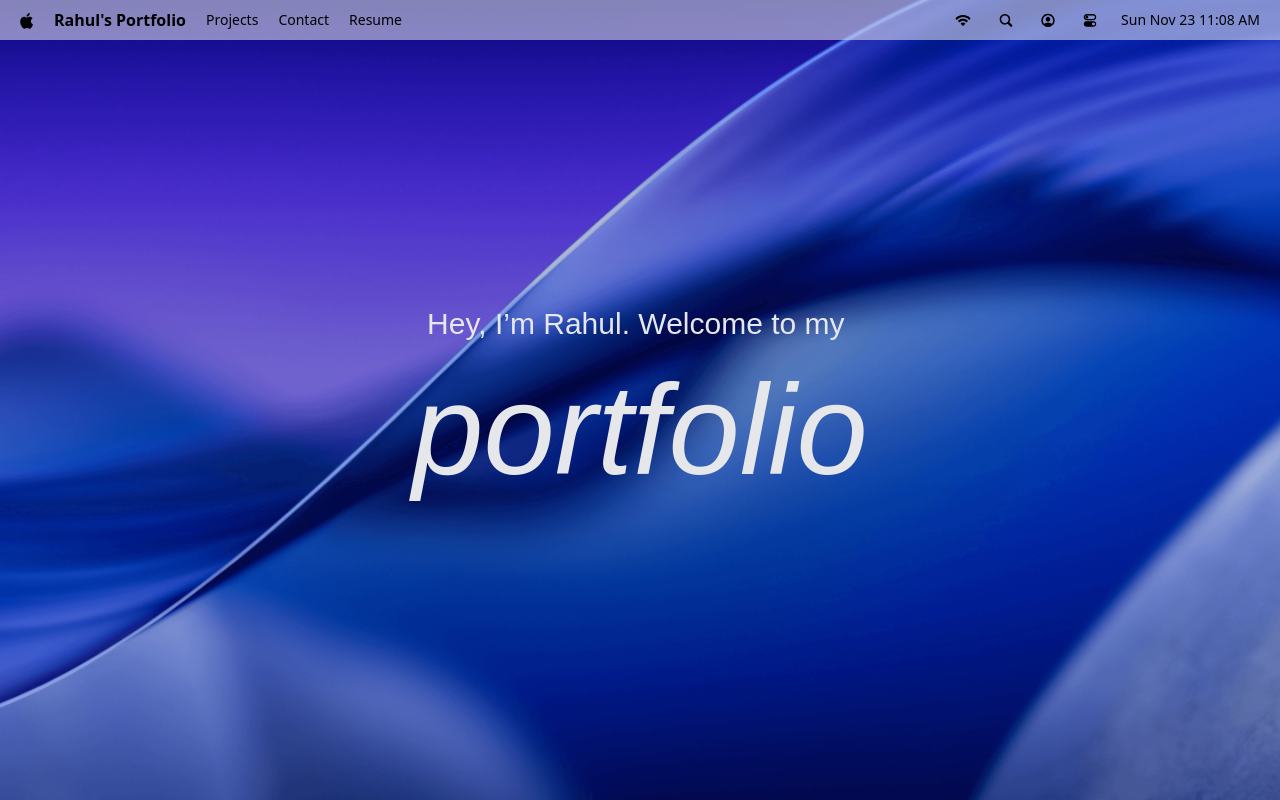
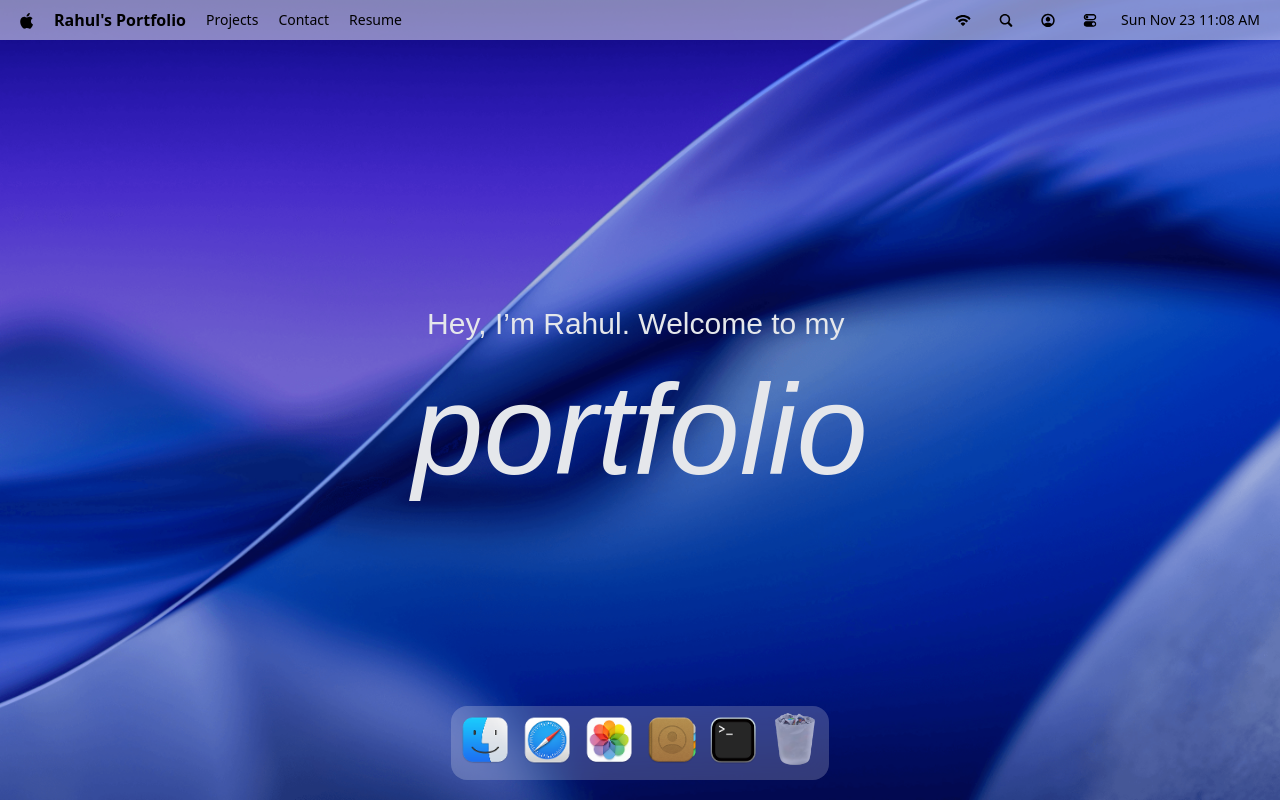
Before and after one commit to rahul-dev-fusion/MacOS_Portfolio, a React (Vite) app: page / in a window 1280 px wide. Built offline with nearby package versions, Linux system fonts and the light colour scheme; a web font is replaced by a local one.

Commit message:
Implement Dock Presentation

```diff
--- a/package.json
+++ b/package.json
@@ -17,6 +17,7 @@
     "lucide-react": "^0.554.0",
     "react": "^19.2.0",
     "react-dom": "^19.2.0",
+    "react-tooltip": "^5.30.0",
     "tailwindcss": "^4.1.17"
   },
   "devDependencies": {
--- a/src/App.jsx
+++ b/src/App.jsx
@@ -1,5 +1,6 @@
 import Navbar from '#components/Navbar'
 import Welcome from '#components/Welcome'
+import Dock from '#components/Dock'
 import React from 'react'
 
 const App = () => {
@@ -7,6 +8,7 @@
     <main>
       <Navbar />
       <Welcome />
+      <Dock />
     </main>
   )
 }
--- /dev/null
+++ b/src/components/Dock.jsx
@@ -0,0 +1,92 @@
+import { dockApps } from "#constants";
+import { Tooltip } from "react-tooltip";
+import React, { useRef } from "react";
+import { useGSAP } from "@gsap/react";
+import gsap from "gsap";
+
+const Dock = () => {
+  const docRef = useRef(null);
+
+  useGSAP(() => {
+    const dock = docRef.current;
+    if (!dock) return () => {};
+
+    const icons = dock.querySelectorAll(".dock-icon");
+
+    const animateIcon = (mouseX) => {
+      const left = dock.getBoundingClientRect().left;
+      icons.forEach((icon) => {
+        const iconRect = icon.getBoundingClientRect();
+        const iconCenterX = iconRect.left - left + iconRect.width / 2;
+        const distance = Math.abs(mouseX - iconCenterX);
+        const intensity = Math.exp(-(distance ** 2.5) / 10000);
+
+        gsap.to(icon, {
+          scale: 1 + intensity * 0.25,
+          y: -15 * intensity,
+          duration: 0.2,
+          ease: "power2.out",
+        });
+      });
+    };
+
+    const handleMouseMove = (e) => {
+      const { left } = dock.getBoundingClientRect();
+      animateIcon(e.clientX - left);
+    };
+
+    const handleMouseLeave = () => {
+      icons.forEach((icon) => {
+        gsap.to(icon, {
+          scale: 1,
+          y: 0,
+          duration: 0.3,
+          ease: "power1.out",
+        });
+      });
+    };
+
+    dock.addEventListener("mousemove", handleMouseMove);
+    dock.addEventListener("mouseleave", handleMouseLeave);
+
+    return () => {
+      dock.removeEventListener("mousemove", handleMouseMove);
+      dock.removeEventListener("mouseleave", handleMouseLeave);
+    };
+  });
+
+  const toggleApp = (app) => {
+    console.log("App to be opened:", app);
+  };
+
+  return (
+    <section id="dock">
+      <div ref={docRef} className="dock-container">
+        {dockApps.map(({ id, name, icon, canOpen }) => (
+          <div key={id} className="dock-item">
+            <button
+              type="button"
+              className="dock-icon"
+              aria-label={name}
+              data-tooltip-id="dock-tooltip"
+              data-tooltip-content={name}
+              data-tooltip-delay-show={150}
+              disabled={!canOpen}
+              onClick={() => toggleApp({ id, canOpen })}
+            >
+              <img
+                src={`/images/${icon}`}
+                alt={name}
+                loading="lazy"
+                className={canOpen ? "" : "opacity-60"}
+              />
+            </button>
+          </div>
+        ))}
+        <Tooltip id="dock-tooltip" place="top" className="tooltip" />
+      </div>
+    </section>
+  );
+};
+
+export default Dock;
```
Also changed, not shown: 1 other file (tests, documents, lock files or other folders).
